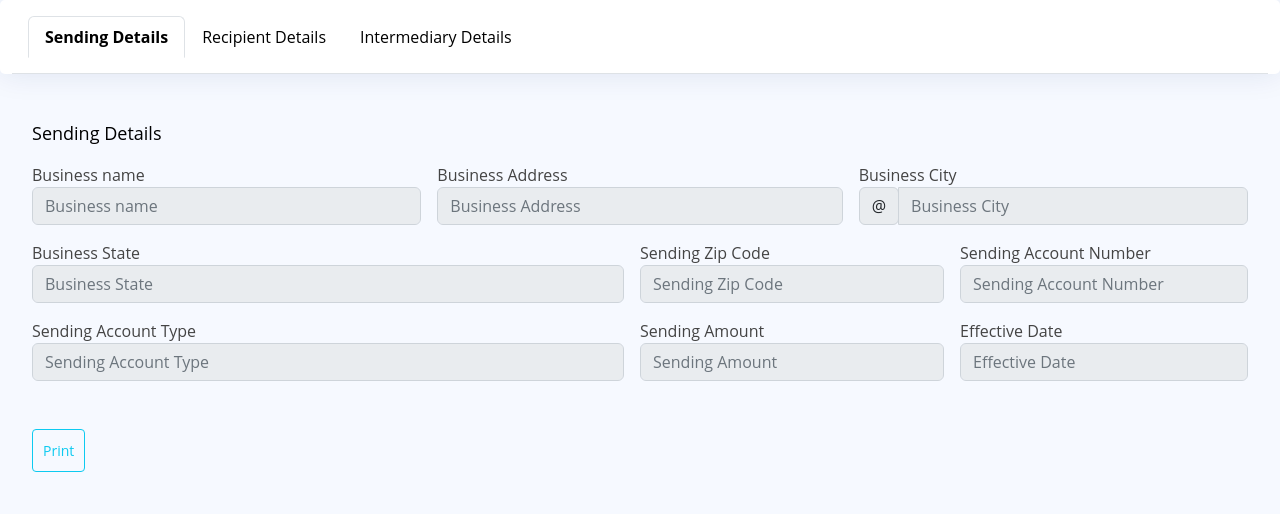
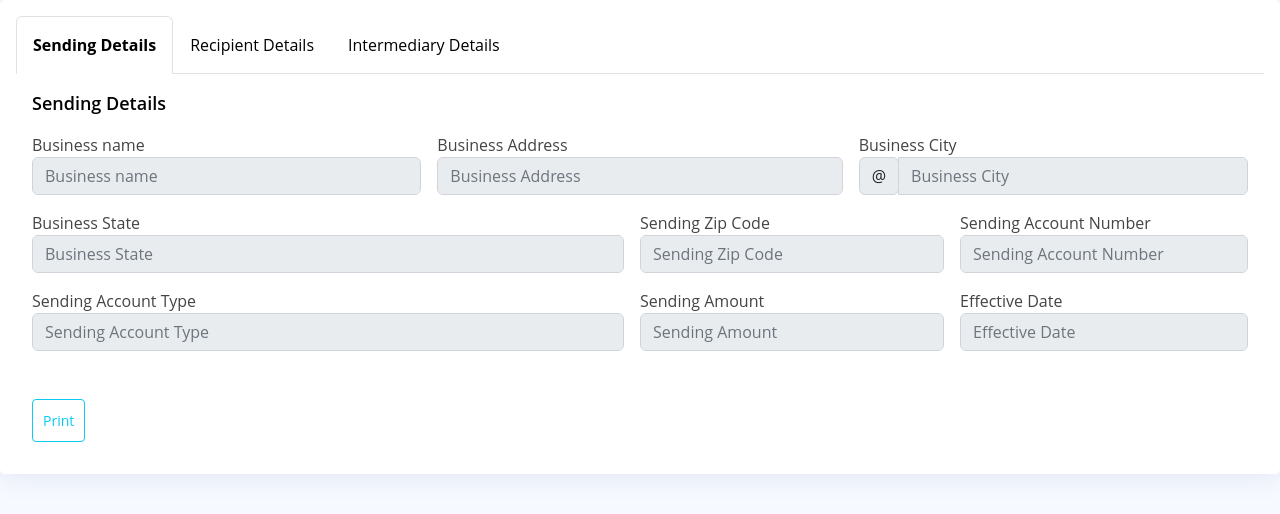
Before and after one commit to deepakkalaramna-thunderbrains/tru-wires-, a Django app: template templates/wire_entry.html in a window 1280 px wide. Shown: the part 16-530 px from the top of the page. Run offline with Django 4.2, Linux system fonts and the light colour scheme; the template is opened without the code that fills it, so the values that code supplies are empty; some libraries are stand-ins or nearby versions.

Commit message:
latest-design-changes

```diff
--- a/templates/formTemplates/templates_list.html
+++ b/templates/formTemplates/templates_list.html
@@ -7,15 +7,15 @@
 <main id="landing-page-content">
 
     <div class="mt-5 mb-5 container card">
-        <div class="container">
+        <div class="mt-3 container" style = "padding-left: 0px">
             <a style="background-color: {{ cunion.buttons_color }};" class="btn btn-outline-info btn-sm btn-block" href="{% url 'create_template' %}">Create Template</a>
         </div>
 
         <div class="header_wrap">
             <div class="num_rows">
                 <div class="form-group">
-                    <label class="form_label required_label" for="">Number of Rows</label>
-                    <select class="form-select form-select-sm form_label" name="state" id="maxRows">
+                    <label style = "padding-left: 0px" class="form_label required_label" for="">Number of Rows</label>
+                    <select class="px-3 py-2 form-select form-select-sm form_label" name="state" id="maxRows">
                         <option value="10">10</option>
                         <option value="15">15</option>
                         <option value="20">20</option>
--- a/templates/formTemplates/templates_list1.html
+++ b/templates/formTemplates/templates_list1.html
@@ -15,7 +15,7 @@
         <div class="num_rows">
 
 				<div class="form-group">
-					<label class="form_label required_label" for="">Number of Rows</label>
+					<label style = "padding-left: 0px" class="form_label required_label" for="">Number of Rows</label>
 			 		<select class  ="form-select form-select-sm form_label" name="state" id="maxRows">
 						 <option value="10">10</option>
 						 <option value="15">15</option>
--- a/templates/last_entry.html
+++ b/templates/last_entry.html
@@ -6,8 +6,8 @@
         <div class="num_rows">
 
 				<div class="form-group"> 	<!--		Show Numbers Of Rows 		-->
-          <label class="form_label required_label" for="">Number of Rows1</label>
-			 		<select class="form-select form-select-sm form_label" name="state" id="maxRows">
+          <label style = "padding-left: 0px" class="form_label required_label" for="">Number of Rows</label>
+			 		<select class="px-3 py-2 form-select form-select-sm form_label" name="state" id="maxRows">
 
 						 <option value="10">10</option>
 						 <option value="15">15</option>
--- a/templates/monthly_report.html
+++ b/templates/monthly_report.html
@@ -9,7 +9,7 @@
       <div class="header_wrap">
         <div class="num_rows">
 
-				<div class="form-group"> 	<!--		Show Numbers Of Rows 		-->
+				<div class="mt-3 form-group"> 	<!--		Show Numbers Of Rows 		-->
           <label style = "padding: .25rem;" class="form_label required_label" for="">Number of Rows</label>
 			 		<select style = "padding: .25rem;" class="form-select form-select-sm form_label" name="state" id="maxRows">
 
--- a/templates/navbar.html
+++ b/templates/navbar.html
@@ -6,7 +6,7 @@
 
 <nav style="background-color: rgba(0, 0, 0, 0.05) !important;" class="px-4 navbar navbar-expand-lg navbar-light bg-light">
   {% if request.user.is_authenticated %}
-  <a class="p-2 navbar-brand" href="#">
+  <a class="navbar-brand" href="#">
     {% if cunion %}
       {% comment %} <img alt="Robbins Financial-logo" class="justify-content-center" src="{% static 'images/logo.png' %}" style="width: 70%; height: 70%;"> {% endcomment %}
       <img alt="Robbins Financial-logo" class="d-inline-block align-top" src="{{ cunion.logo.url }}" style="width: 70%; height: 70%;">
@@ -45,7 +45,7 @@
       </li>
       {% endif %}
     </ul>
-    <span style="position: absolute; right: 0;" class="p-2 navbar-text">
+    <span style="position: absolute; right: 0;" class="px-4 py-2 navbar-text">
       Hello, {{ request.user }}
     </span>
   </div>
--- a/templates/reccurency/reccurent_list.html
+++ b/templates/reccurency/reccurent_list.html
@@ -8,8 +8,8 @@
         <div class="header_wrap">
             <div class="num_rows">
                 <div class="form-group">
-                    <label class="form_label required_label" for="">Number of Rows</label>
-                    <select class="form-select form-select-sm form_label" name="state" id="maxRows">
+                    <label style = "padding-left: 0px" class="form_label required_label" for="">Number of Rows</label>
+                    <select class="px-3 py-2 form-select form-select-sm form_label" name="state" id="maxRows">
                         <option value="10">10</option>
                         <option value="15">15</option>
                         <option value="20">20</option>
--- a/templates/wire_entry.html
+++ b/templates/wire_entry.html
@@ -2,23 +2,22 @@
 {% load static %}
 {% block index %}
 {% load i18n widget_tweaks %}
-<div class="container-fluid card">
-<ul style="padding: 1rem" class="nav nav-tabs" id="myTab" role="tablist">
+<div style = "padding: 0px;" class="container-fluid card">
+<ul style="margin: 1rem" class="nav nav-tabs" id="myTab" role="tablist">
   <li class="nav-item" role="presentation">
-    <button style="color: #000000;" class="nav-link active" id="home-tab" data-bs-toggle="tab" data-bs-target="#pills-home" type="button" role="tab" aria-controls="home" aria-selected="true">Sending Details</button>
+    <button style="color: #000000; padding: 1rem;" class="nav-link active" id="home-tab" data-bs-toggle="tab" data-bs-target="#pills-home" type="button" role="tab" aria-controls="home" aria-selected="true">Sending Details</button>
   </li>
   <li class="nav-item" role="presentation">
-    <button style="color: #000000;" class="nav-link" id="profile-tab" data-bs-toggle="tab" data-bs-target="#pills-profile" type="button" role="tab" aria-controls="profile" aria-selected="false">Recipient Details</button>
+    <button style="color: #000000; padding: 1rem;" class="nav-link" id="profile-tab" data-bs-toggle="tab" data-bs-target="#pills-profile" type="button" role="tab" aria-controls="profile" aria-selected="false">Recipient Details</button>
   </li>
   <li class="nav-item" role="presentation">
-    <button style="color: #000000;" class="nav-link" id="contact-tab" data-bs-toggle="tab" data-bs-target="#pills-contact" type="button" role="tab" aria-controls="contact" aria-selected="false">Intermediary Details</button>
+    <button style="color: #000000; padding: 1rem;" class="nav-link" id="contact-tab" data-bs-toggle="tab" data-bs-target="#pills-contact" type="button" role="tab" aria-controls="contact" aria-selected="false">Intermediary Details</button>
   </li>
 </ul>
-</div>
 <div style="padding: 2rem; padding-top: 0rem;" class="tab-content" id="pills-tabContent">
   <div class="tab-pane fade show active" id="pills-home" role="tabpanel" aria-labelledby="pills-home-tab">
-    <div style="padding: 1rem; padding-left: 0rem;">
-      <span style="color:#000000; font-size: large; font-weight: 500;">Sending Details</span>
+    <div style="padding: 1rem; padding-left: 0rem; padding-top: 0rem;">
+      <b><span style="color:#000000; font-size: large; font-weight: 600;">Sending Details</span></b>
     </div>
     <div style="display: flex" class="form-row">
       <div class="col-md-4 pe-3 mb-3">
@@ -70,7 +69,7 @@
   </div>
   <div class="tab-pane fade" id="pills-profile" role="tabpanel" aria-labelledby="pills-profile-tab">
     <div style="padding: 0px;" class="mb-3 row_header row_data field10">
-      <span style="color:#000000; font-size: large; font-weight: 500;">Recipient Details</span>
+      <b><span style="color:#000000; font-size: large; font-weight: 600;">Recipient Details</span></b>
     </div>
     <div style="display: flex" class="form-row">
       <div class="col-md-6 pe-3 mb-3">
@@ -113,7 +112,7 @@
       </div>
     </div>
     <div style="padding: 0px;" class="mb-3 row_header row_data field19">
-      <span style="color:#000000; font-size: large; font-weight: 500;">Intermediary Institution</span>
+      <b><span style="color:#000000; font-size: large; font-weight: 600;">Intermediary Institution</span></b>
     </div>
     <div style="display: flex" class="form-row">
       <div class="col-md-6 pe-3 mb-3">
@@ -144,7 +143,7 @@
   </div>
   <div class="tab-pane fade" id="pills-contact" role="tabpanel" aria-labelledby="pills-contact-tab">
     <div style="padding: 0px;" class="mb-3 row_header row_data field1">
-      <span style="color:#000000; font-size: large; font-weight: 500;">Further Credit To</span>
+      <b><span style="color:#000000; font-size: large; font-weight: 600;">Further Credit To</span></b>
     </div>
     <div style="display: flex" class="form-row">
       <div class="col-md-4 pe-3 mb-3">
@@ -209,4 +208,5 @@
   <button class="btn btn-outline-info btn-sm btn-block" onclick="window.print();return false;">Print</button>
   {% trans "Submit" as the_btn_label %}
 </div>
+</div>
 {% endblock %}
```
